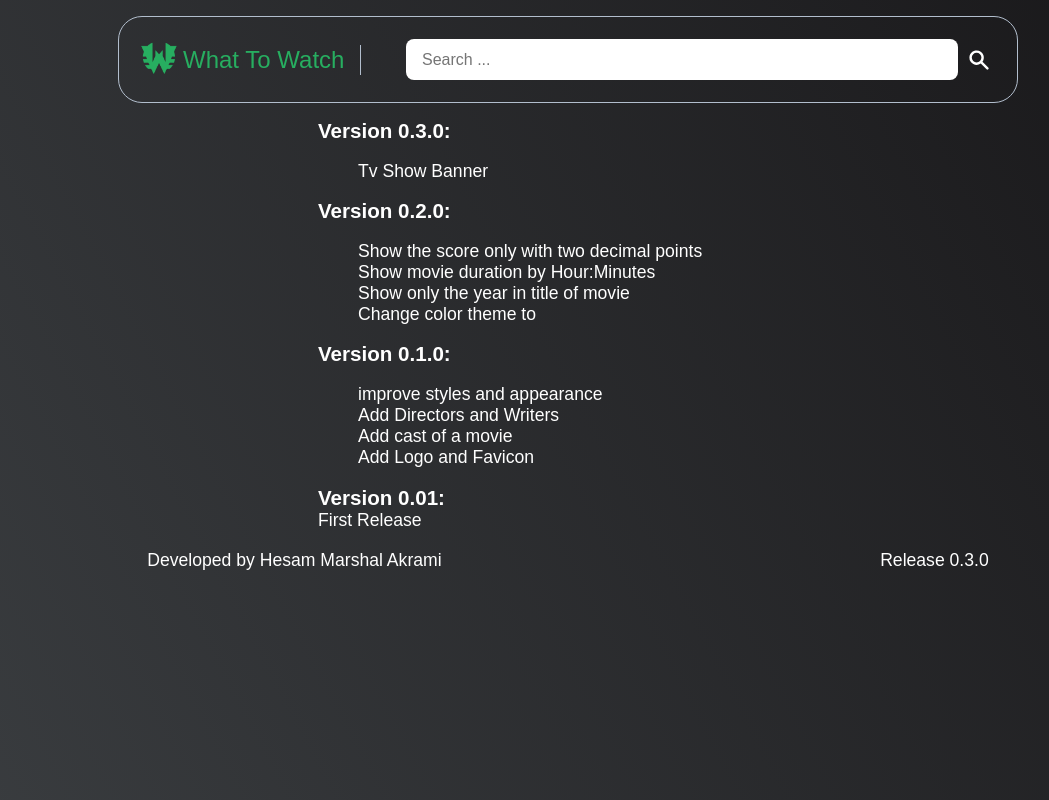
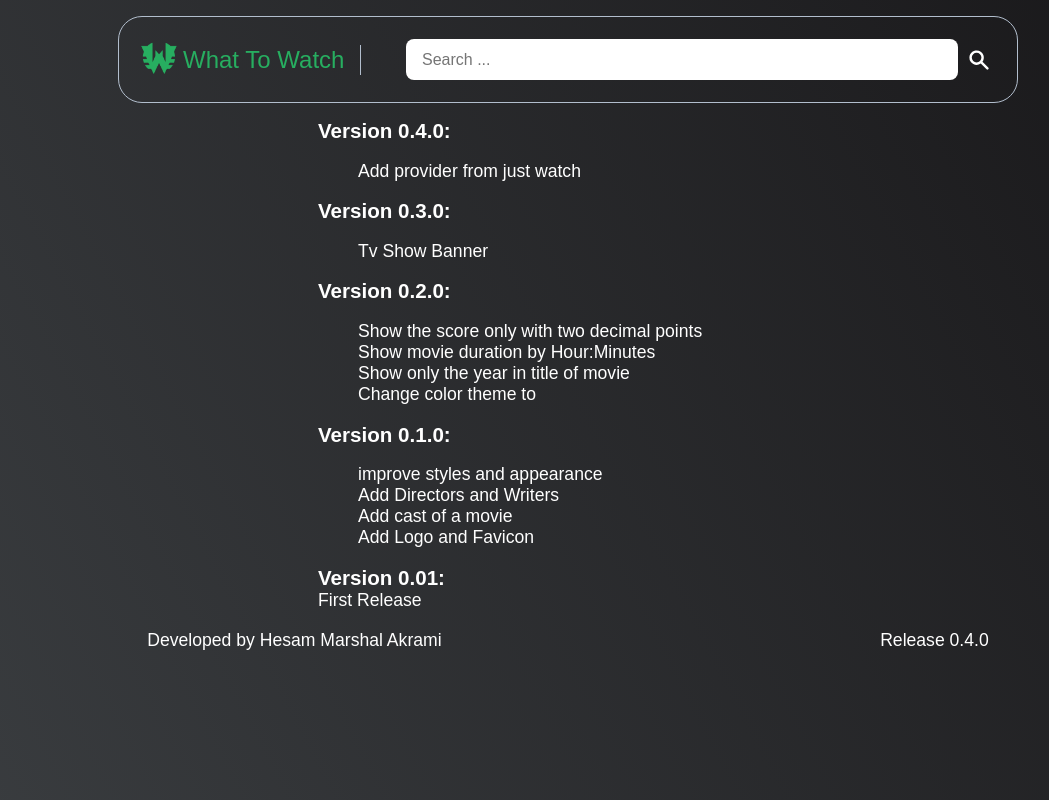
Before and after one commit to HesamMarshal/whattowatch-react, a React (Vite) app: page /release in a window 1280 px wide. Shown: the whole page, without its empty margins (72-1121 px from the left). Built offline with nearby package versions, Linux system fonts and the light colour scheme.

Commit message:
update release

```diff
--- a/src/components/Footer.jsx
+++ b/src/components/Footer.jsx
@@ -10,7 +10,7 @@ function Footer() {
           <a href="https://hesammarshal.ir">Hesam Marshal Akrami</a>
         </div>
         <div>
-          <Link to="/release">Release 0.3.0</Link>
+          <Link to="/release">Release 0.4.0</Link>
         </div>
       </div>
     </div>
--- a/src/pages/ReleaseNotes.jsx
+++ b/src/pages/ReleaseNotes.jsx
@@ -5,6 +5,12 @@ function ReleaseNotes() {
   return (
     <section id="releases">
       <div className="container">
+        <div className="release">
+          <h3>Version 0.4.0:</h3>
+          <ol>
+            <li>Add provider from just watch</li>
+          </ol>
+        </div>
         <div className="release">
           <h3>Version 0.3.0:</h3>
           <ol>
```
